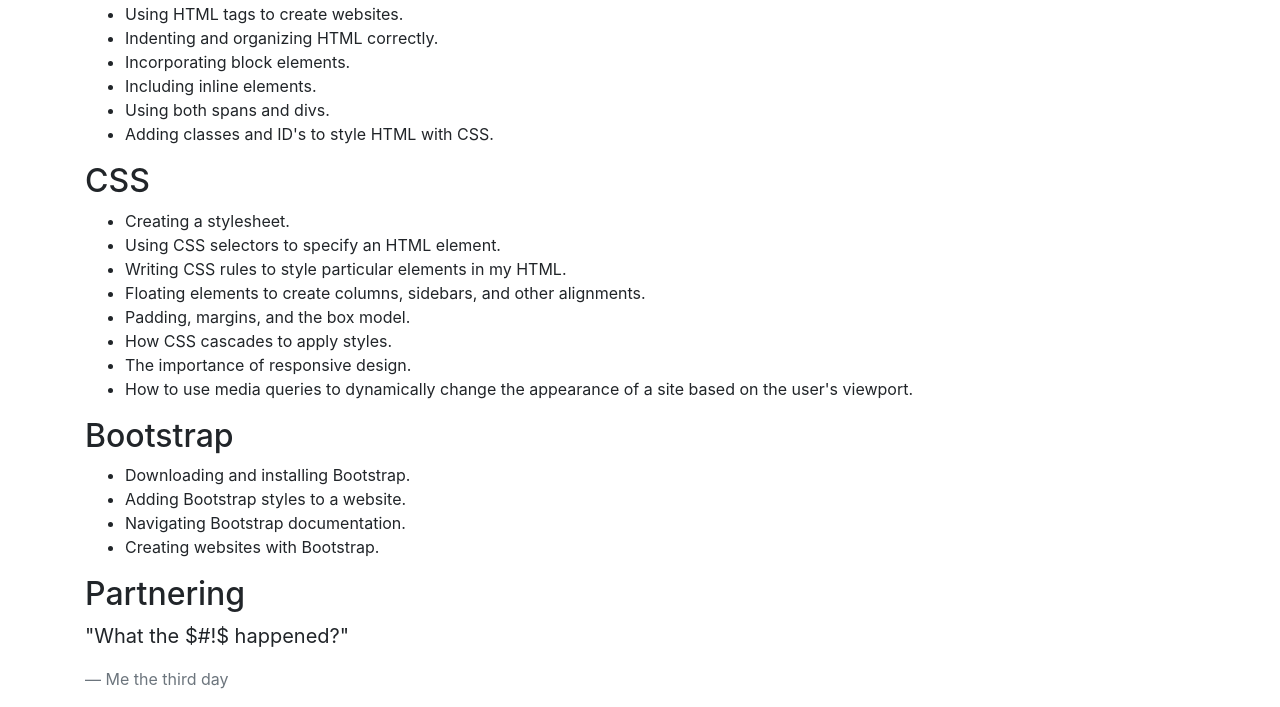
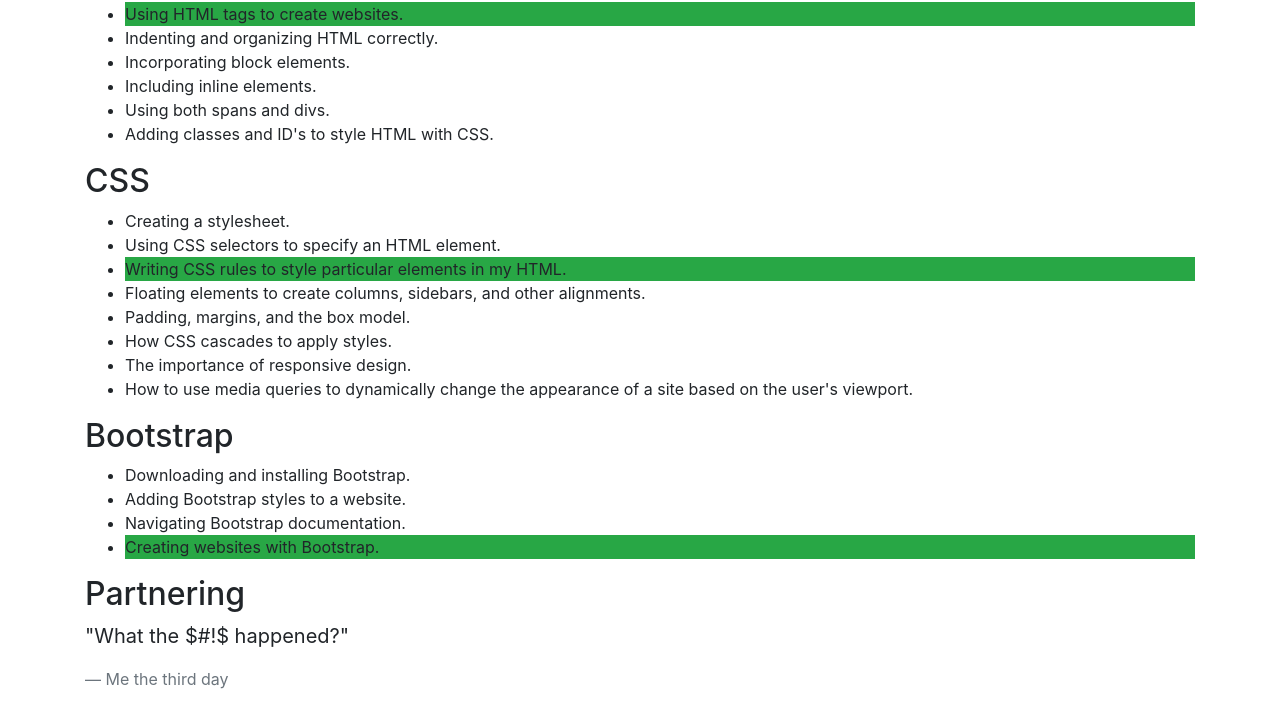
Before and after one commit to JohnnyNumber5-coder/week-in-review, a plain HTML site: page index.html in a window 1280 px wide. Shown: the part 689-1396 px from the top of the page. Drawn offline with Linux system fonts and the light colour scheme.

Commit message:
add more bootstrap styling

```diff
--- a/index.html
+++ b/index.html
@@ -31,7 +31,7 @@
   </ul>
   <h2>HTML</h2>
   <ul>
-    <li>Using HTML tags to create websites.</li>
+    <li class="bg-success">Using HTML tags to create websites.</li>
     <li>Indenting and organizing HTML correctly.</li>
     <li>Incorporating block elements.</li>
     <li>Including inline elements.</li>
@@ -42,7 +42,7 @@
   <ul>
     <li>Creating a stylesheet.</li>
     <li>Using CSS selectors to specify an HTML element.</li>
-    <li>Writing CSS rules to style particular elements in my HTML.</li>
+    <li class="bg-success">Writing CSS rules to style particular elements in my HTML.</li>
     <li>Floating elements to create columns, sidebars, and other alignments.</li>
     <li>Padding, margins, and the box model.</li>
     <li>How CSS cascades to apply styles.</li>
@@ -54,7 +54,7 @@
     <li>Downloading and installing Bootstrap.</li>
     <li>Adding Bootstrap styles to a website.</li>
     <li>Navigating Bootstrap documentation.</li>
-    <li>Creating websites with Bootstrap.</li>
+    <li class="bg-success">Creating websites with Bootstrap.</li>
   </ul>
   <h2>Partnering</h2>
       <blockquote class="blockquote">
```
